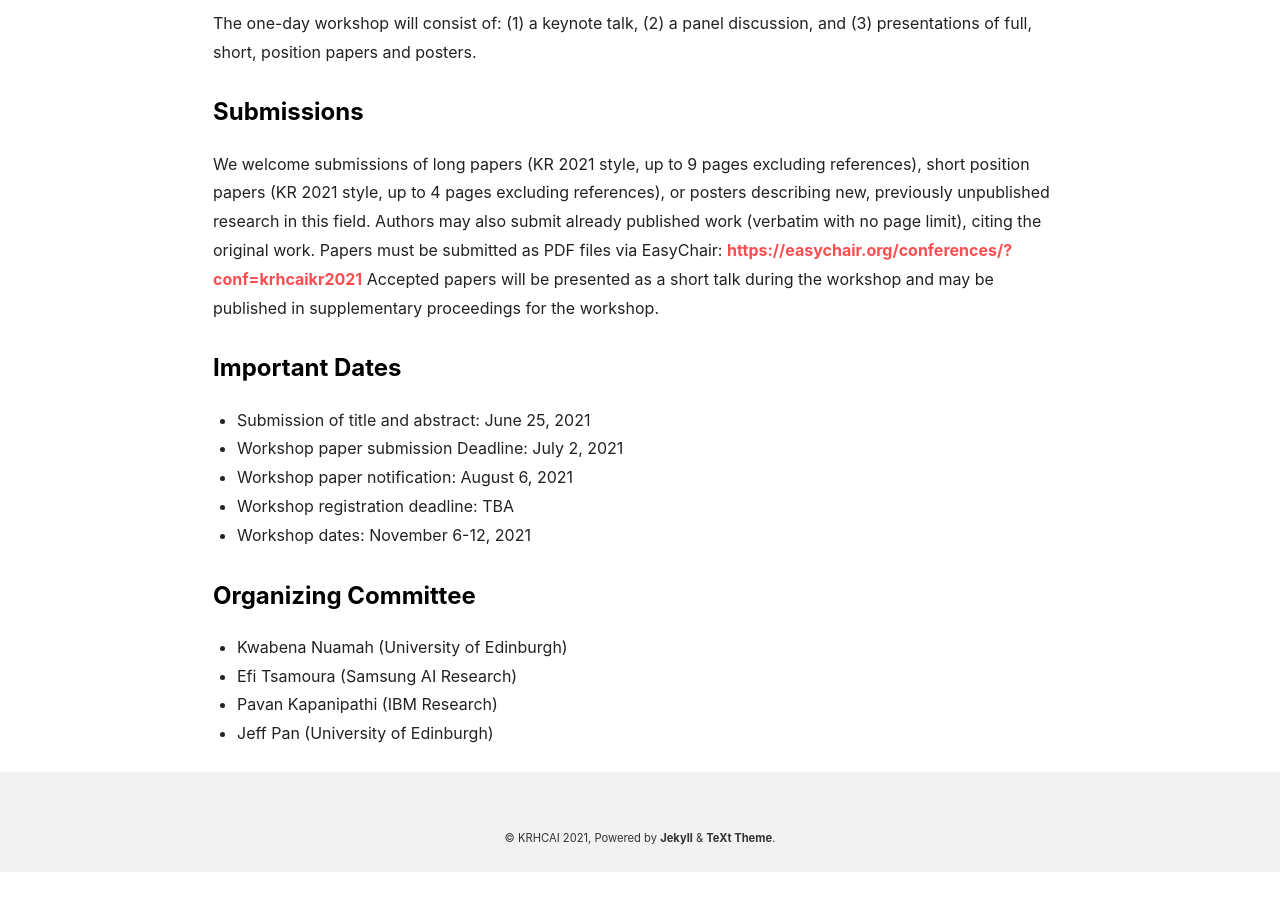
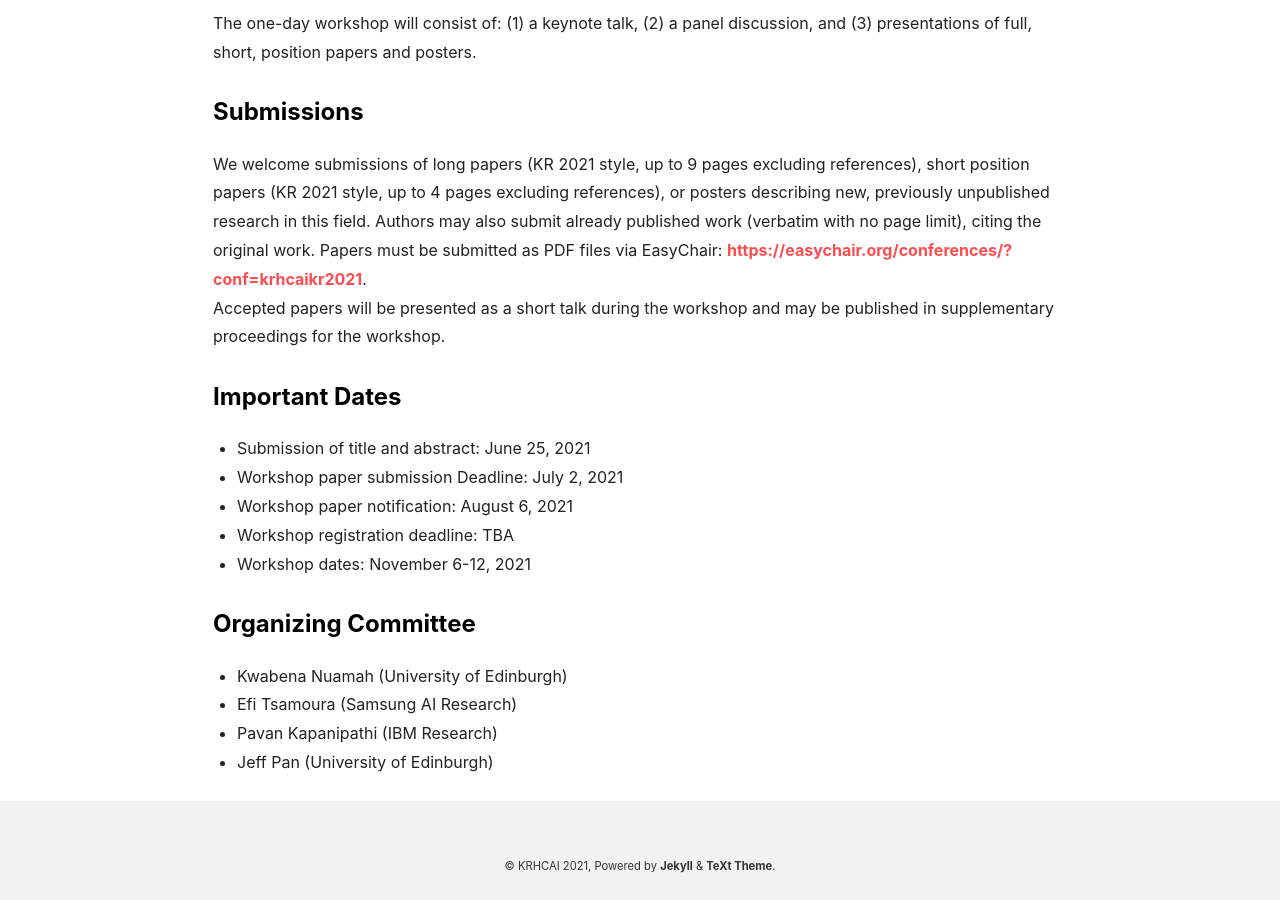
Before and after one commit to krhcai/krhcai.github.io, a Jekyll site: the page built from index.html, in a window 1280 px wide and 900 px high, scrolled down 1833 px. Built offline with Jekyll 4.4.1, drawn with Linux system fonts in a browser that asks for light colours; nearby versions of some CDN libraries; the list of posts is cut into pages by our own code; before the commit the page ends 2705 px from its top, so only the background shows below that.

Commit message:
line break in submission section

```diff
--- a/index.html
+++ b/index.html
@@ -78,9 +78,9 @@ key: page-index
         previously unpublished research in this field.  Authors may also submit already published work (verbatim with no page limit),
         citing the original work.
         Papers must be submitted as PDF files via EasyChair:
-        <a href="https://easychair.org/conferences/?conf=krhcaikr2021">https://easychair.org/conferences/?conf=krhcaikr2021</a>
+        <a href="https://easychair.org/conferences/?conf=krhcaikr2021">https://easychair.org/conferences/?conf=krhcaikr2021</a>.
 
-
+        <br/>
         Accepted papers will be presented as a short talk during the workshop and may be published in supplementary proceedings for the workshop.
     </div>
 
```
